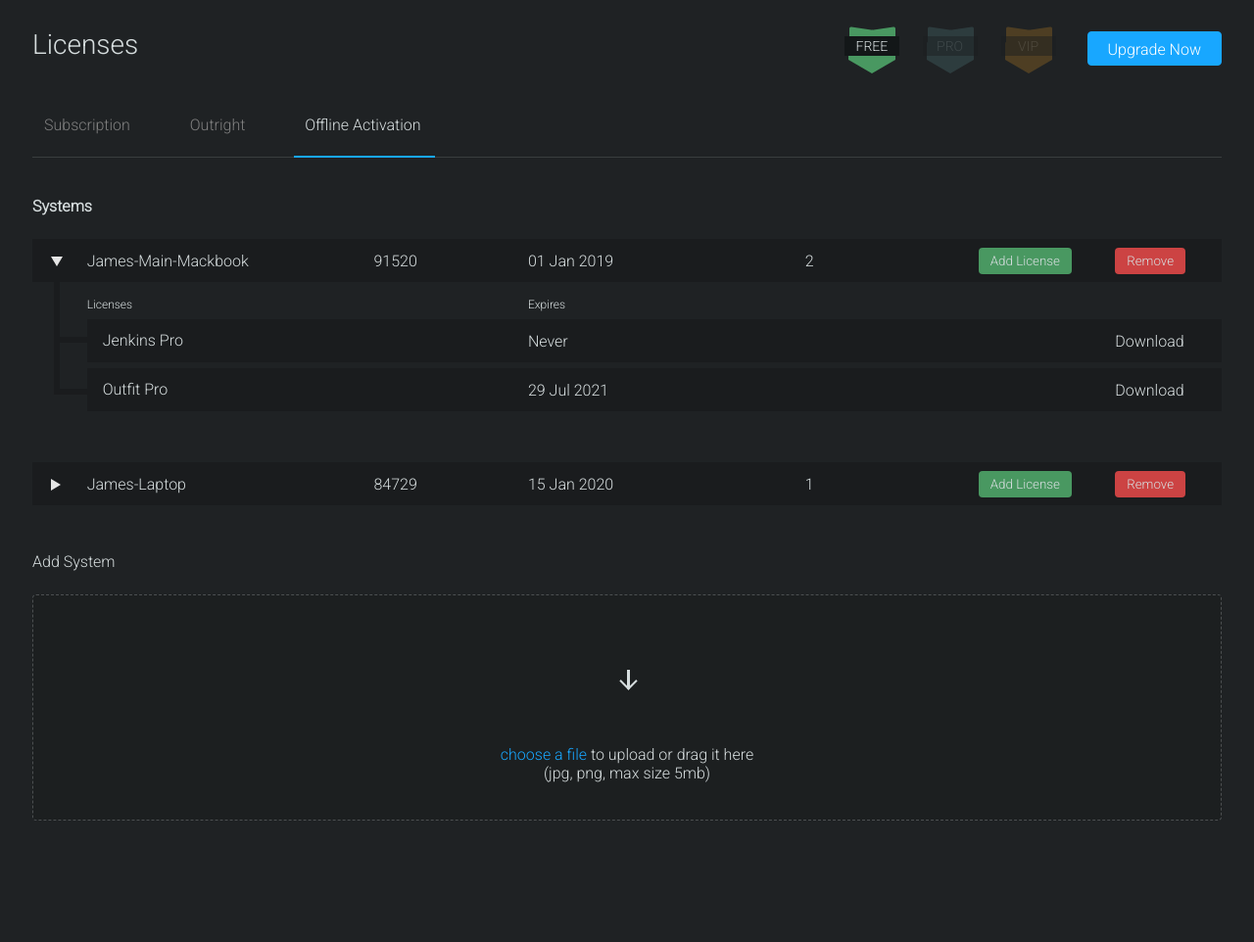
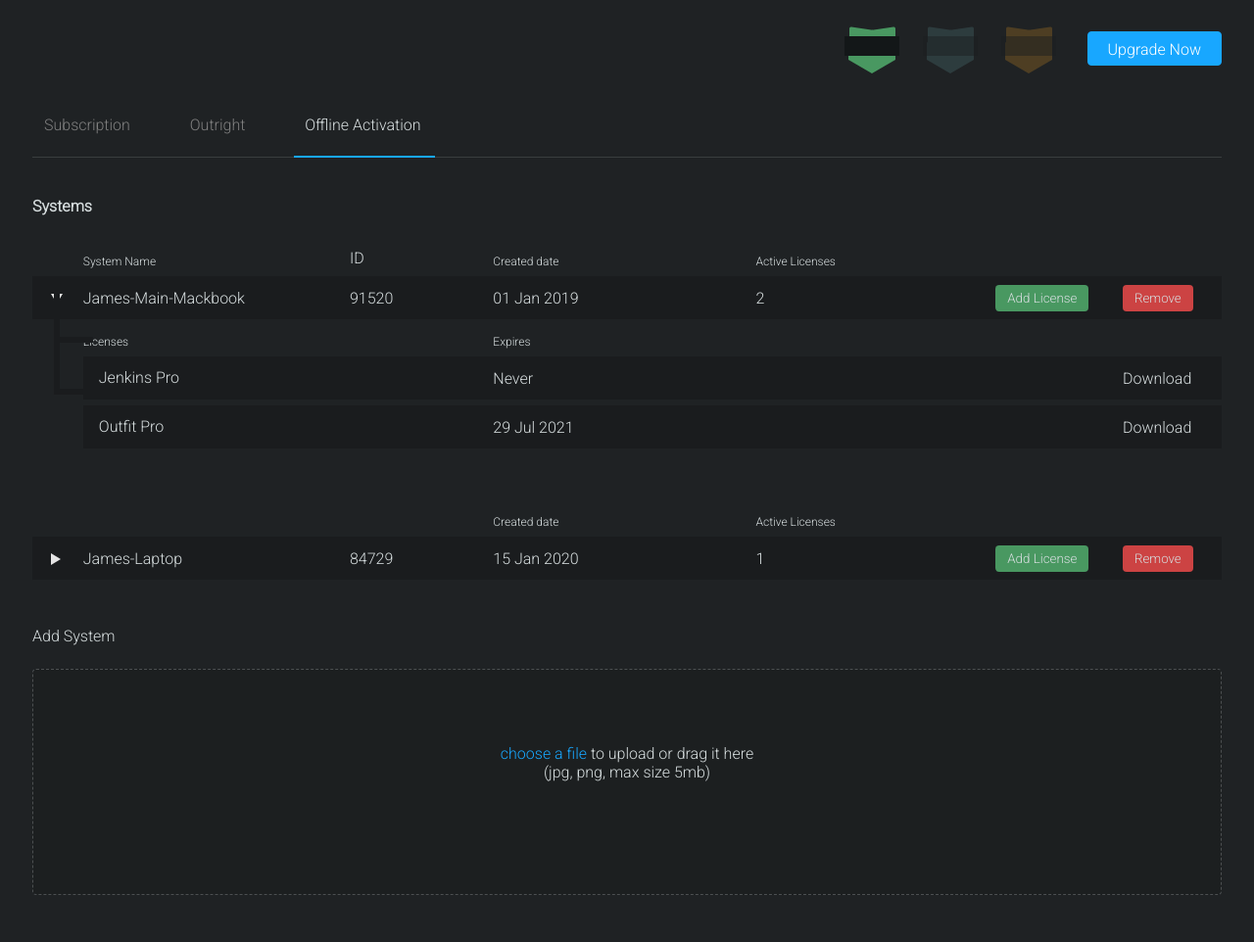
Before and after one commit to garoberberian/simply-internship-homeworks, a plain HTML site: page HW-5/index.html in a window 1280 px wide. Shown: the whole page at 98% size. Before the commit the page ends 886 px from the top, so only its background shows below. Drawn offline with Linux system fonts and the light colour scheme.

Commit message:
Update index.html

```diff
--- a/HW-5/index.html
+++ b/HW-5/index.html
@@ -6,27 +6,28 @@
     <link rel="preconnect" href="https://fonts.gstatic.com" crossorigin>
     <link href="https://fonts.googleapis.com/css2?family=Roboto:wght@100;300&display=swap" rel="stylesheet">
     <link rel="stylesheet" href='./style.css' />
+    <script type="module" src="./index.js"></script>
 </head>
 <body>
     <nav class="navbar">
-        <h1 class="navbar__title">Licenses</h1>
+        <h1 class="navbar__title"></h1>
         <ul class="shapes">
             <li class="shape shape-green">
-                    <span class="free-text">FREE</span>
+                    <span class="plans-text free-text "></span>
                     <div class="top-left-shp top-left-shp--green mm"></div>
                     <div class="top-right-shp top-right-shp-green"></div>
                     <div class="bottom-left-shp bottom-left-shp--green"></div>
                     <div class="bottom-right-shp bottom-right-shp--green"></div>
             </li>
             <li class="shape shape-blue">
-                <span class="pro-text">PRO</span>
+                <span class="plans-text pro-text"></span>
                 <div class="top-left-shp top-left-shp--blue blue"></div>
                 <div class="top-right-shp top-right-shp-blue blue"></div>
                 <div class="bottom-left-shp bottom-left-shp--blue blue"></div>
                 <div class="bottom-right-shp bottom-right-shp--blue blue"></div>
             </li>
             <li class="shape shape-orange">
-                <span class="vip-text">VIP</span>
+                <span class="plans-text vip-text"></span>
                 <div class="top-left-shp top-left-shp--orange orange"></div>
                 <div class="top-right-shp top-right-shp-orange orange"></div>
                 <div class="bottom-left-shp bottom-left-shp--orange orange"></div>
@@ -49,8 +50,24 @@
 
     <section class="systems">
         <h3 class="systems__title">Systems</h3>
+        <div class="table-hor-scroll">
             <table class="tttt" cellspacing="0">
-
+                <tr class="trrr lightblack fs12">
+                    <td class="tddd1"></td>
+                    <td class="tddd2 pad168 pad17 pa">System Name</td>
+                    <td class="tddd3"></td>
+                    <td class="tddd4 ta">ID</td>
+                    <td class="tddd5"></td>
+                    <td class="tddd6 pad168">Created date</td>
+                    <td class="tddd7"></td>
+                    <td class="tddd8 pad168">Active Licenses</td>
+                    <td class="tddd9"></td>
+                    <td class="tddd10"></td>
+                    <td class="tddd11"></td>
+                    <td class="tddd12">
+                    </td>
+                    <td class="tddd13"></td>
+                </tr>
                 <tr class="trrr black">
                     <td class="tddd1 arrow-down"></td>
                     <td class="tddd2 pad1312">James-Main-Mackbook</td>
@@ -72,7 +89,7 @@
                 </tr>
                 <tr class="trrr lightblack">
                     <td class="tddd1"></td>
-                <td class="tddd2 pad168">Licenses</td>
+                    <td class="tddd2 pad168 pad17">Licenses</td>
                     <td class="tddd3"></td>
                     <td class="tddd4"></td>
                     <td class="tddd5"></td>
@@ -87,7 +104,7 @@
                     <td class="tddd13"></td>
                 </tr>
                 <tr class="trrr black">
-                <td class="tddd1" style="background-color: #1F2224;"></td>
+                    <td class="tddd1 hor-line" style="background-color: #1F2224;"></td>
                     <td class="tddd2 pad1213">Jenkins Pro</td>
                     <td class="tddd3"></td>
                     <td class="tddd4"></td>
@@ -146,7 +163,22 @@
                     <td class="tddd12"></td>
                     <td class="tddd13"></td>
                 </tr>
-            <tr></tr>
+                <tr class="trrr lightblack fs12">
+                    <td class="tddd1"></td>
+                    <td class="tddd2 pad168 pad17"></td>
+                    <td class="tddd3"></td>
+                    <td class="tddd4 ta"></td>
+                    <td class="tddd5"></td>
+                    <td class="tddd6 pad168">Created date</td>
+                    <td class="tddd7"></td>
+                    <td class="tddd8 pad168">Active Licenses</td>
+                    <td class="tddd9"></td>
+                    <td class="tddd10"></td>
+                    <td class="tddd11"></td>
+                    <td class="tddd12">
+                    </td>
+                    <td class="tddd13"></td>
+                </tr>
                 <tr class="trrr black">
                     <td class="tddd1 arrow-right"></td>
                     <td class="tddd2 pad1312">James-Laptop</td>
@@ -167,6 +199,7 @@
                     <td class="tddd13"></td>
                 </tr>
             </table>
+        </div>
     </section>
 
     <section class="add-system">
@@ -175,12 +208,10 @@
         </p>
         <div class="add-system__container">
             <div class="add-system__b">
-                <div class="add-system__arrow">
-                        <div class="arrow-container">
-                            <div class="arrrow-down"></div>
-                            <div class="aaaa"></div>
-                        </div>
-                </div>
+                <label class="arrow-down-container" for="file">
+                    <span class="line"></span>
+                    <span class="arrrrr"></span>
+                </label>
                 <input type="file" name="upload-file" id="file" class="add-system__input"/>
                 <div class="add-system__text">
                     <label class="add-system__text--click" for="file">choose a file</label> to upload or drag it here
@@ -210,7 +241,5 @@
 
         </div>
     </div>
-
-
 </body>
 </html>
```
Lines whose indentation alone changed are shown as unchanged.
